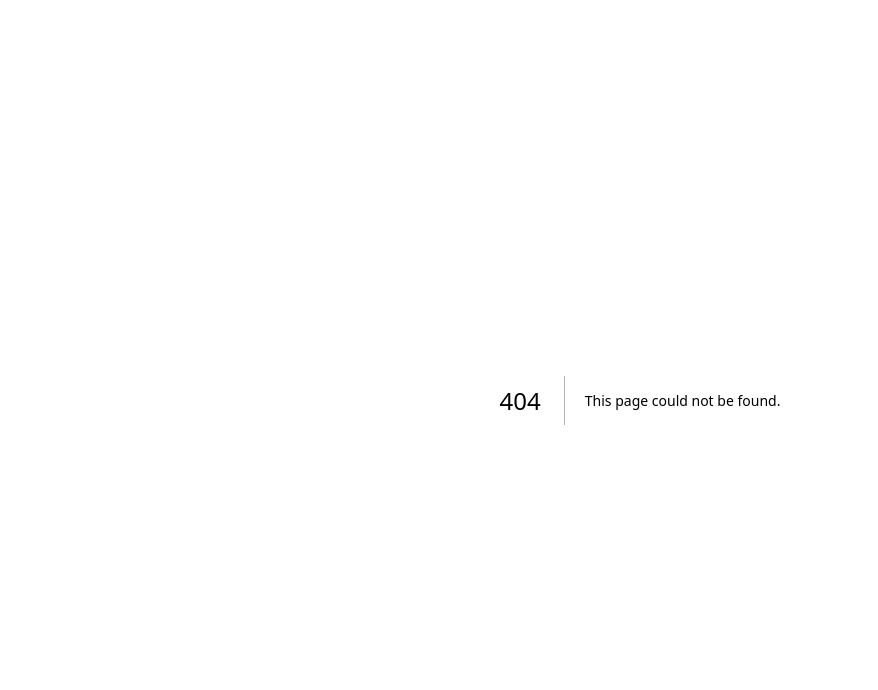
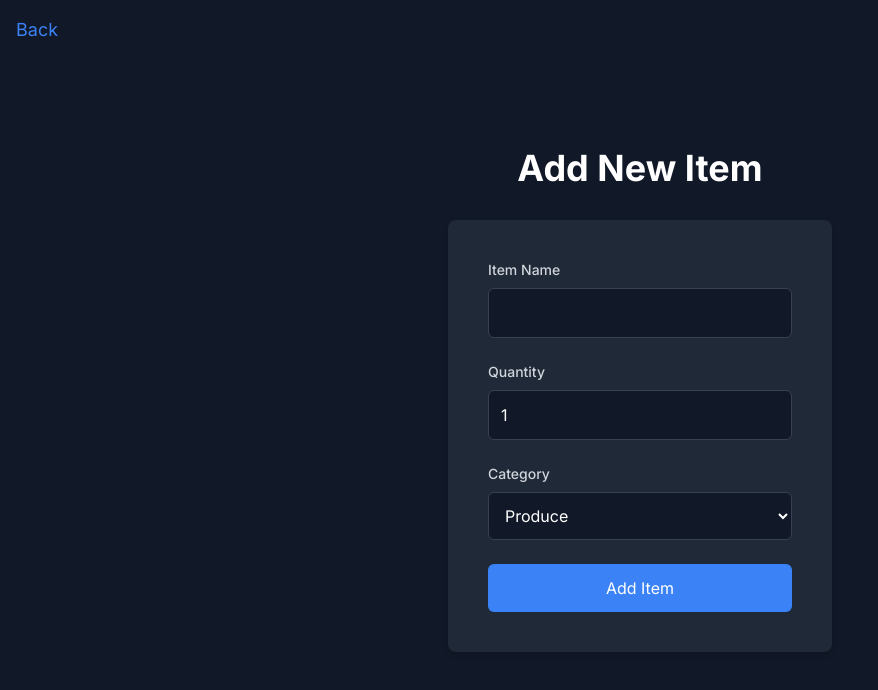
Before and after one commit to GUILHERMEMMARTINEZ/cprg306-assignments, a Next.js app: page /week-4 in a window 1280 px wide. Before the commit this address had no page. Shown: the top 690 px of the page, without its empty margins (0-878 px from the left). Built offline with nearby package versions, Linux system fonts and the light colour scheme.

Commit message:
Week 4 Assignment: Added NewItem component with state and form handling

```diff
--- a/app/page.tsx
+++ b/app/page.tsx
@@ -3,7 +3,7 @@ import Link from 'next/link';
 export default function HomePage() {
   return (
     <main className="min-h-screen flex items-center justify-center bg-gray-900 text-white p-4">
-      <div className="border border-gray-10 p-10 rounded-lg shadow-lg text-center">
+      <div className="border border-gray-700 p-10 rounded-lg shadow-lg text-center">
         <h1 className="text-5xl font-bold mb-4">CPRG 306: Web Development 2 - Assignments</h1>
         <p className="text-xl mb-8">by Guilherme de Andrade Martinez Marques</p>
         <nav>
@@ -14,6 +14,9 @@ export default function HomePage() {
             <li>
               <Link href="/week-3" className="text-xl text-blue-400 hover:text-blue-600">Week 3 Assignment</Link>
             </li>
+            <li>
+              <Link href="/week-4" className="text-xl text-blue-400 hover:text-blue-600">Week 4 Assignment</Link>
+            </li>
           </ul>
         </nav>
       </div>
--- /dev/null
+++ b/app/week-4/new-item.js
@@ -0,0 +1,73 @@
+"use client";
+
+import { useState } from 'react';
+
+export default function NewItem() {
+  const [name, setName] = useState('');
+  const [quantity, setQuantity] = useState(1);
+  const [category, setCategory] = useState('produce');
+
+  const handleSubmit = (e) => {
+    e.preventDefault();
+    const item = { name, quantity, category };
+    console.log(item);
+    alert(`Item: ${name}, Quantity: ${quantity}, Category: ${category}`);
+    setName('');
+    setQuantity(1);
+    setCategory('produce');
+  };
+
+  return (
+    <form onSubmit={handleSubmit} className="bg-gray-800 p-10 rounded-lg shadow-md w-96">
+      <div className="mb-6">
+        <label htmlFor="name" className="block text-sm font-medium text-gray-300">Item Name</label>
+        <input
+          type="text"
+          id="name"
+          value={name}
+          onChange={(e) => setName(e.target.value)}
+          required
+          className="mt-2 p-3 block w-full bg-gray-900 border border-gray-700 rounded-md"
+        />
+      </div>
+      <div className="mb-6">
+        <label htmlFor="quantity" className="block text-sm font-medium text-gray-300">Quantity</label>
+        <input
+          type="number"
+          id="quantity"
+          value={quantity}
+          onChange={(e) => setQuantity(Number(e.target.value))}
+          min="1"
+          max="99"
+          required
+          className="mt-2 p-3 block w-full bg-gray-900 border border-gray-700 rounded-md"
+        />
+      </div>
+      <div className="mb-6">
+        <label htmlFor="category" className="block text-sm font-medium text-gray-300">Category</label>
+        <select
+          id="category"
+          value={category}
+          onChange={(e) => setCategory(e.target.value)}
+          required
+          className="mt-2 p-3 block w-full bg-gray-900 border border-gray-700 rounded-md"
+        >
+          <option value="produce">Produce</option>
+          <option value="dairy">Dairy</option>
+          <option value="bakery">Bakery</option>
+          <option value="meat">Meat</option>
+          <option value="frozen foods">Frozen Foods</option>
+          <option value="canned goods">Canned Goods</option>
+          <option value="dry goods">Dry Goods</option>
+          <option value="beverages">Beverages</option>
+          <option value="snacks">Snacks</option>
+          <option value="household">Household</option>
+          <option value="other">Other</option>
+        </select>
+      </div>
+      <button type="submit" className="w-full bg-blue-500 text-white p-3 rounded-md hover:bg-blue-600">
+        Add Item
+      </button>
+    </form>
+  );
+}
--- /dev/null
+++ b/app/week-4/page.js
@@ -0,0 +1,14 @@
+import Link from 'next/link';
+import NewItem from './new-item';
+
+export default function Week4Page() {
+  return (
+    <main className="min-h-screen flex flex-col items-center justify-center bg-gray-900 text-white p-4 relative">
+      <Link href="/" legacyBehavior>
+        <a className="absolute top-4 left-4 text-lg text-blue-500 hover:underline">Back</a>
+      </Link>
+      <h1 className="text-4xl font-bold mb-8">Add New Item</h1>
+      <NewItem />
+    </main>
+  );
+}
```
